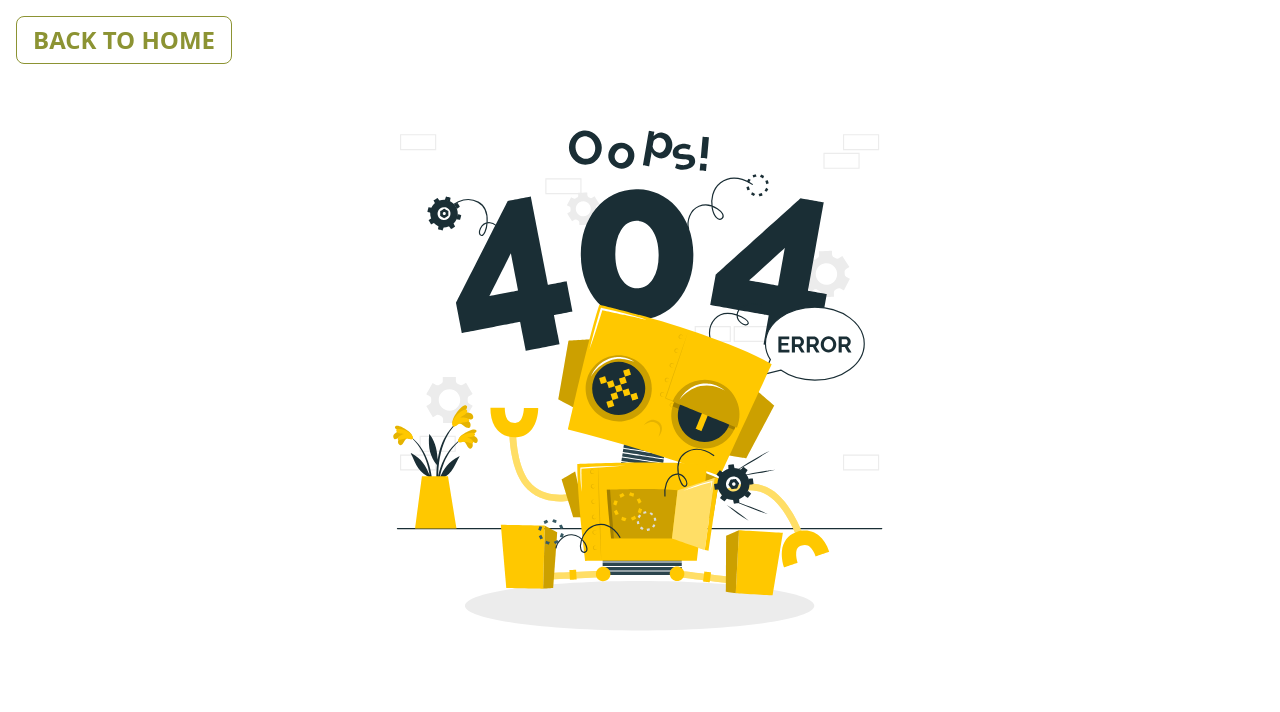
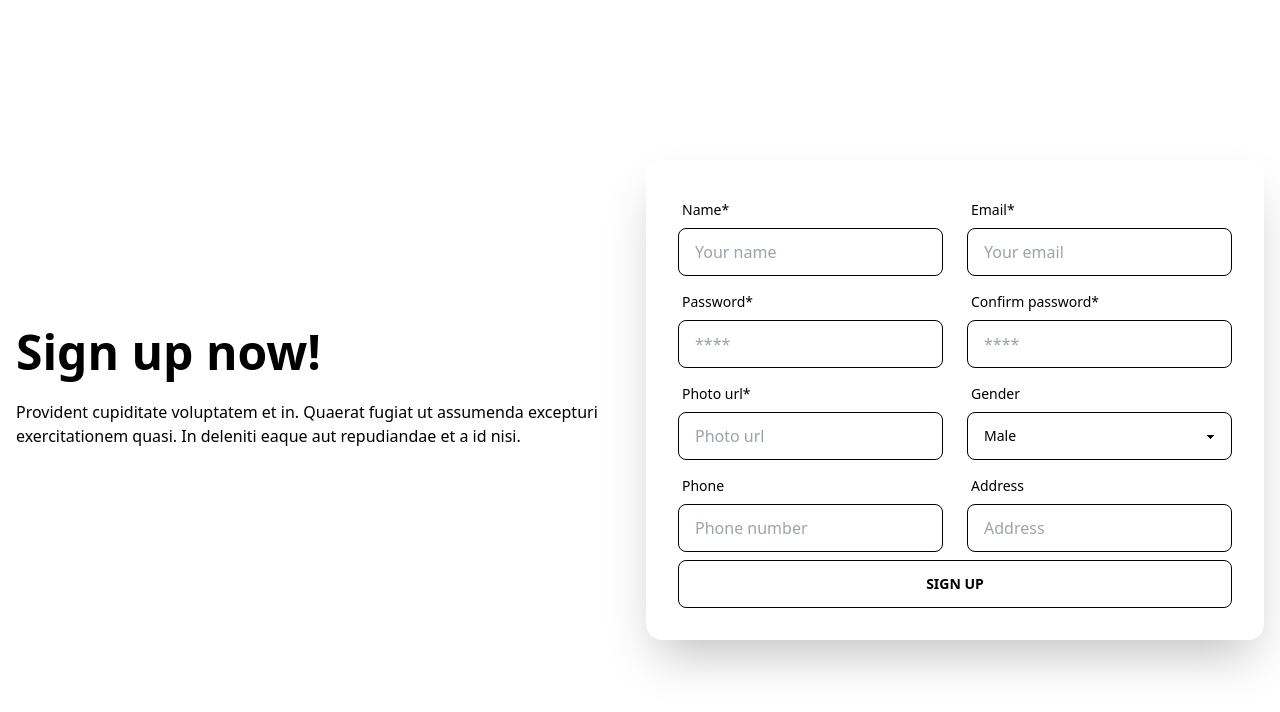
Before and after one commit to Shajib-Dv/summer-camp-client, a React (Vite) app: page /signin in a window 1280 px wide. Shown: the top 712 px of the page. Built offline with nearby package versions, Linux system fonts and the light colour scheme; no server answers.

Commit message:
auth added

```diff
--- a/package.json
+++ b/package.json
@@ -12,12 +12,14 @@
   "dependencies": {
     "@tanstack/react-query": "^4.29.12",
     "axios": "^1.4.0",
+    "firebase": "^9.22.1",
     "framer-motion": "^10.12.16",
     "localforage": "^1.10.0",
     "lottie-react": "^2.4.0",
     "match-sorter": "^6.3.1",
     "react": "^18.2.0",
     "react-dom": "^18.2.0",
+    "react-hook-form": "^7.44.3",
     "react-icons": "^4.9.0",
     "react-router-dom": "^6.11.2",
     "sort-by": "^1.2.0",
--- /dev/null
+++ b/src/AuthProvider/AuthProvider.jsx
@@ -0,0 +1,71 @@
+/** @format */
+
+import { createContext, useEffect, useState } from "react";
+
+import {
+  GoogleAuthProvider,
+  createUserWithEmailAndPassword,
+  getAuth,
+  onAuthStateChanged,
+  signInWithEmailAndPassword,
+  signInWithPopup,
+  signOut,
+} from "firebase/auth";
+import app from "../firebase/firebase.config";
+
+export const AuthContext = createContext({});
+const AuthProvider = ({ children }) => {
+  const [user, setUser] = useState(null);
+  const [loader, setLoader] = useState(true);
+  const auth = getAuth(app);
+  const googleAuth = new GoogleAuthProvider();
+
+  // sign up
+  const userSignUp = (email, password) => {
+    setLoader(true);
+    return createUserWithEmailAndPassword(auth, email, password);
+  };
+
+  //sign in with google
+
+  const googleSignIn = () => {
+    return signInWithPopup(auth, googleAuth);
+  };
+
+  // sign in
+  const userSignIn = (email, password) => {
+    setLoader(true);
+    return signInWithEmailAndPassword(auth, email, password);
+  };
+
+  //log out
+  const logOut = () => {
+    setLoader(true);
+    return signOut(auth);
+  };
+
+  // user track
+
+  useEffect(() => {
+    const unSubscribe = onAuthStateChanged(auth, (loggedUser) => {
+      setUser(loggedUser);
+      setLoader(false);
+    });
+
+    return () => unSubscribe();
+  }, []);
+
+  const authInfo = {
+    user,
+    userSignUp,
+    googleSignIn,
+    userSignIn,
+    logOut,
+    loader,
+  };
+  return (
+    <AuthContext.Provider value={authInfo}>{children}</AuthContext.Provider>
+  );
+};
+
+export default AuthProvider;
--- a/src/Pages/Navbar/Navbar.jsx
+++ b/src/Pages/Navbar/Navbar.jsx
@@ -5,11 +5,12 @@ import { Link } from "react-router-dom";
 import UserProfile from "./UserProfile";
 import { FaTimes, FaBars } from "react-icons/fa";
 import BrandLogo from "./BrandLogo";
-import AdminListItem from "./AdminListItem";
+import useAuth from "../../hooks/useAuth";
+import ActiveLink from "../../components/ActiveLink";
 
 const Navbar = () => {
   const [navbar, setNavbar] = useState(false);
-  const user = { name: "admin", email: "ad@b.com" };
+  const { user } = useAuth();
 
   //sign in button
   const SignInBtn = () => {
@@ -54,9 +55,11 @@ const Navbar = () => {
               }`}
             >
               <ul className="md:items-center md:justify-center space-y-4 flex flex-col md:flex-row md:space-x-6 md:space-y-0 text-black font-semibold">
-                {/* Link goes here */}
-                <Link to="/">Home</Link>
-                <AdminListItem />
+                {/*TODO: Link goes here */}
+                <ActiveLink to="/">Home</ActiveLink>
+                <ActiveLink to="/instructors">Instructors</ActiveLink>
+                <ActiveLink to="/classes">Classes</ActiveLink>
+                {user && <ActiveLink to="/dashboard">Dashboard</ActiveLink>}
               </ul>
 
               <div className="mt-3 space-y-2 md:hidden">
@@ -65,14 +68,8 @@ const Navbar = () => {
             </div>
           </div>
           <div className="hidden space-x-2 md:inline-flex items-center">
-            {user ? (
-              <>
-                <UserProfile />
-                <SignOutBtn />
-              </>
-            ) : (
-              <SignInBtn />
-            )}
+            <UserProfile />
+            {user ? <SignOutBtn /> : <SignInBtn />}
           </div>
         </div>
       </nav>
--- a/src/Pages/Navbar/UserProfile.jsx
+++ b/src/Pages/Navbar/UserProfile.jsx
@@ -1,7 +1,10 @@
 /** @format */
 
+import useAuth from "../../hooks/useAuth";
+import logo from "/user.png";
+
 const UserProfile = () => {
-  const user = { name: "Abul", email: "ad@b.com" };
+  const { user } = useAuth();
   return (
     <>
       <div
@@ -9,13 +12,7 @@ const UserProfile = () => {
         className="avatar placeholder"
       >
         <div className="w-16 mask mask-decagon">
-          {user?.photoURL ? (
-            <img src={user?.photoURL} />
-          ) : (
-            <div className="text-3xl text-black font-bold rounded-full w-full h-full flex justify-center items-center bg-[#e8dc3eb3]">
-              {user?.email.slice(0, 1)}
-            </div>
-          )}
+          <img src={user?.photoURL ? user?.photoURL : logo} />
         </div>
       </div>
     </>
--- /dev/null
+++ b/src/Pages/SignUp/SignUp.jsx
@@ -0,0 +1,138 @@
+/** @format */
+
+import { useForm } from "react-hook-form";
+
+const SignUp = () => {
+  const { register, handleSubmit } = useForm();
+  const onSubmit = (data) => console.log(data);
+  return (
+    <>
+      <div className="hero min-h-screen">
+        <div className="hero-content flex-col lg:flex-row">
+          <div className="text-center md:w-1/2 lg:text-left">
+            <h1 className="text-5xl font-bold">Sign up now!</h1>
+            <p className="py-6">
+              Provident cupiditate voluptatem et in. Quaerat fugiat ut assumenda
+              excepturi exercitationem quasi. In deleniti eaque aut repudiandae
+              et a id nisi.
+            </p>
+          </div>
+          <div className="card  md:w-1/2 shadow-2xl bg-base-100">
+            <form onSubmit={handleSubmit(onSubmit)} className="card-body">
+              <div className="flex gap-6 items-center">
+                <div className="form-control w-full">
+                  <label className="label">
+                    <span className="label-text">Name*</span>
+                  </label>
+                  <input
+                    type="text"
+                    placeholder="Your name"
+                    className="input input-bordered"
+                    {...register("name", { required: true })}
+                  />
+                </div>
+                <div className="form-control w-full">
+                  <label className="label">
+                    <span className="label-text">Email*</span>
+                  </label>
+                  <input
+                    type="email"
+                    placeholder="Your email"
+                    className="input input-bordered"
+                    {...register("email", { required: true })}
+                  />
+                </div>
+              </div>
+
+              <div className="flex gap-6 items-center">
+                <div className="form-control w-full">
+                  <label className="label">
+                    <span className="label-text">Password*</span>
+                  </label>
+                  <input
+                    type="password"
+                    placeholder="****"
+                    className="input input-bordered"
+                    {...register("firstPassword", { required: true })}
+                  />
+                </div>
+                <div className="form-control w-full">
+                  <label className="label">
+                    <span className="label-text">Confirm password*</span>
+                  </label>
+                  <input
+                    type="password"
+                    placeholder="****"
+                    className="input input-bordered"
+                    {...register("secondPassword", { required: true })}
+                  />
+                </div>
+              </div>
+
+              <div className="flex gap-6 items-center">
+                <div className="form-control w-full">
+                  <label className="label">
+                    <span className="label-text">Photo url*</span>
+                  </label>
+                  <input
+                    type="url"
+                    placeholder="Photo url"
+                    className="input input-bordered"
+                    {...register("photo", { required: true })}
+                  />
+                </div>
+                <div className="form-control w-full">
+                  <label className="label">
+                    <span className="label-text">Gender</span>
+                  </label>
+                  <select
+                    {...register("gender")}
+                    className="select select-bordered w-full max-w-xs"
+                  >
+                    <option defaultValue={"Gender"} disabled>
+                      Gender
+                    </option>
+                    <option>Male</option>
+                    <option>Female</option>
+                    <option>Other</option>
+                  </select>
+                </div>
+              </div>
+
+              <div className="flex gap-6 items-center">
+                <div className="form-control w-full">
+                  <label className="label">
+                    <span className="label-text">Phone</span>
+                  </label>
+                  <input
+                    type="tel"
+                    placeholder="Phone number"
+                    className="input input-bordered"
+                    {...register("phone")}
+                  />
+                </div>
+                <div className="form-control w-full">
+                  <label className="label">
+                    <span className="label-text">Address</span>
+                  </label>
+                  <input
+                    type="text"
+                    placeholder="Address"
+                    className="input input-bordered"
+                    {...register("address")}
+                  />
+                </div>
+              </div>
+
+              <div className="form-control">
+                <input type="submit" value="Sign up" className="btn" />
+              </div>
+            </form>
+          </div>
+        </div>
+      </div>
+    </>
+  );
+};
+
+export default SignUp;
--- /dev/null
+++ b/src/components/ActiveLink.jsx
@@ -0,0 +1,18 @@
+/** @format */
+
+import { NavLink } from "react-router-dom";
+
+const ActiveLink = ({ children, to }) => {
+  return (
+    <NavLink
+      to={to}
+      className={({ isActive }) =>
+        isActive ? "border-b-2 text-white font-bold px-3 rounded-md" : ""
+      }
+    >
+      {children}
+    </NavLink>
+  );
+};
+
+export default ActiveLink;
--- /dev/null
+++ b/src/firebase/firebase.config.js
@@ -0,0 +1,21 @@
+/** @format */
+
+// Import the functions you need from the SDKs you need
+import { initializeApp } from "firebase/app";
+// TODO: Add SDKs for Firebase products that you want to use
+// https://firebase.google.com/docs/web/setup#available-libraries
+
+// Your web app's Firebase configuration
+const firebaseConfig = {
+  apiKey: import.meta.env.VITE_apiKey,
+  authDomain: import.meta.env.VITE_authDomain,
+  projectId: import.meta.env.VITE_projectId,
+  storageBucket: import.meta.env.VITE_storageBucket,
+  messagingSenderId: import.meta.env.VITE_messagingSenderId,
+  appId: import.meta.env.VITE_appId,
+};
+
+// Initialize Firebase
+const app = initializeApp(firebaseConfig);
+
+export default app;
--- /dev/null
+++ b/src/hooks/useAuth.jsx
@@ -0,0 +1,11 @@
+/** @format */
+
+import { useContext } from "react";
+import { AuthContext } from "../AuthProvider/AuthProvider";
+
+const useAuth = () => {
+  const auth = useContext(AuthContext);
+  return auth;
+};
+
+export default useAuth;
--- a/src/main.jsx
+++ b/src/main.jsx
@@ -6,13 +6,16 @@ import "./index.css";
 import { RouterProvider } from "react-router-dom";
 import router from "./routes/router";
 import { QueryClient, QueryClientProvider } from "@tanstack/react-query";
+import AuthProvider from "./AuthProvider/AuthProvider";
 
 const queryClient = new QueryClient();
 
 ReactDOM.createRoot(document.getElementById("root")).render(
   <React.StrictMode>
     <QueryClientProvider client={queryClient}>
-      <RouterProvider router={router} />
+      <AuthProvider>
+        <RouterProvider router={router} />
+      </AuthProvider>
     </QueryClientProvider>
   </React.StrictMode>
 );
--- a/src/routes/router.jsx
+++ b/src/routes/router.jsx
@@ -4,6 +4,7 @@ import { createBrowserRouter } from "react-router-dom";
 import MainLayout from "../Layout/MainLayout";
 import Home from "../Pages/Home/Home";
 import Page404 from "../components/Page404";
+import SignUp from "../Pages/SignUp/SignUp";
 
 const router = createBrowserRouter([
   {
@@ -11,6 +12,7 @@ const router = createBrowserRouter([
     element: <MainLayout />,
     children: [{ path: "/", element: <Home /> }],
   },
+  { path: "/signin", element: <SignUp /> },
   { path: "*", element: <Page404 /> },
 ]);
 
```
Also changed, not shown: public/user.png (added), 1 other file (tests, documents, lock files or other folders).
